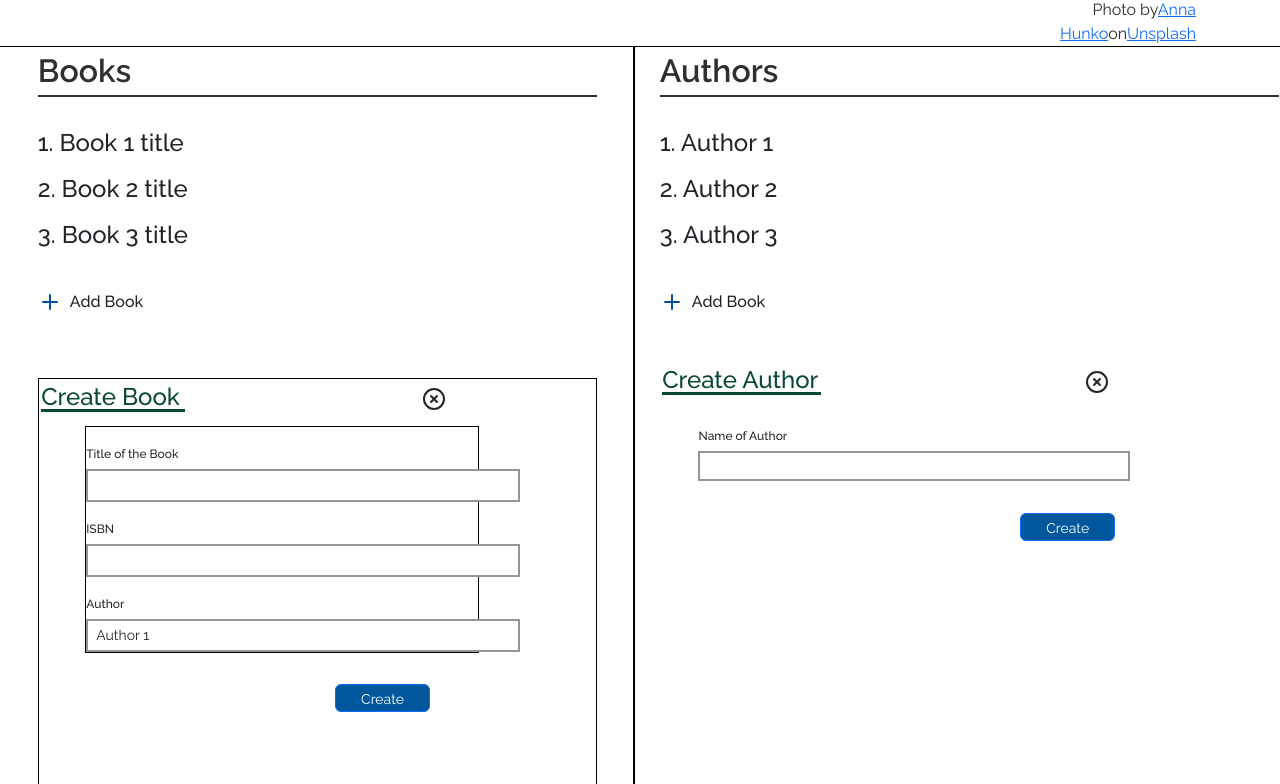
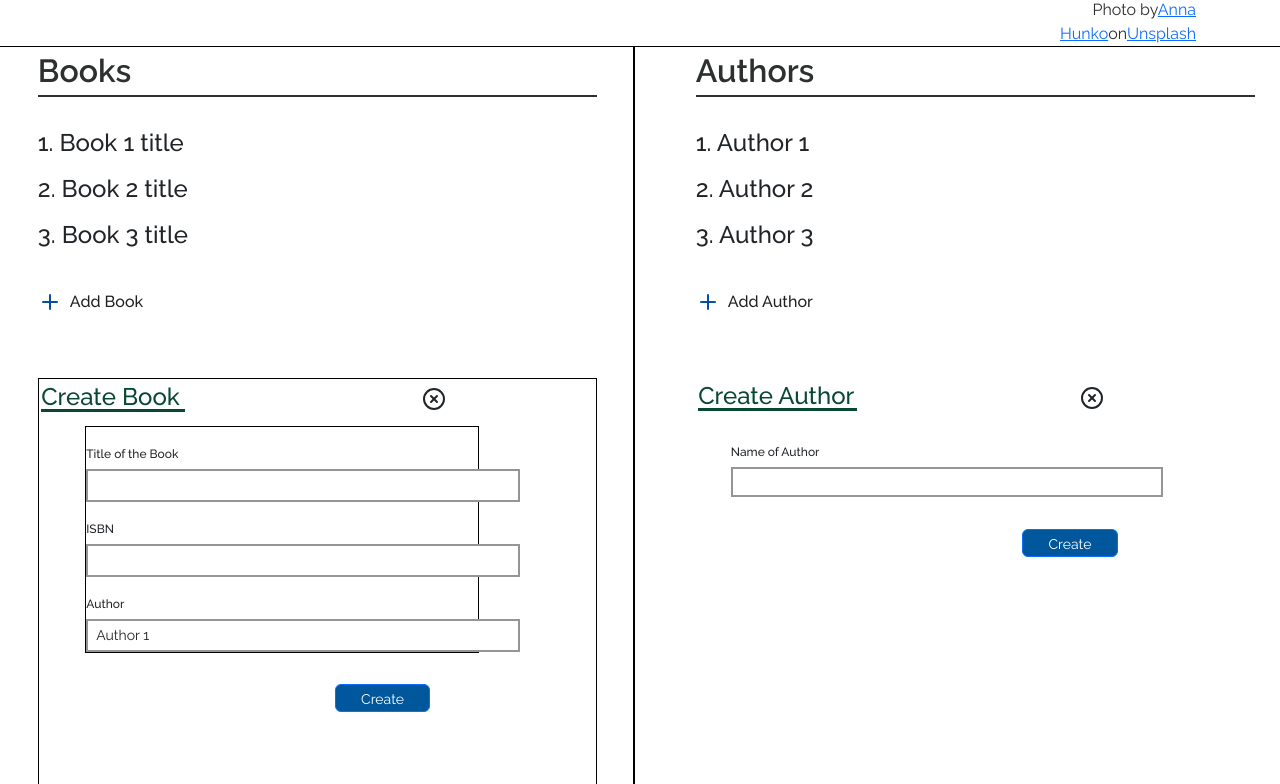
Before and after one commit to IsuruVihan/library_app_reactors, a React (Create React App) app: page / in a window 1280 px wide. Shown: the part 516-1300 px from the top of the page. Built offline with nearby package versions, Linux system fonts and the light colour scheme.

Commit message:
Re-arranged Authors.tsx with Containers, Rows, and Columns

```diff
--- a/src/components/Authors/Authors.tsx
+++ b/src/components/Authors/Authors.tsx
@@ -1,14 +1,20 @@
 import React, {FC} from 'react';
-import {Row, Col} from "react-bootstrap";
+import {Row, Col, Container} from "react-bootstrap";
 import '../../assets/styles/partials/Authors.scss';
 import AddAuthorForm from "./AddAuthorForm";
 import { Plus, Trash2, Edit } from 'react-feather';
 
 const Authors: FC = () => {
     return(
-        <Col className="Authors">
+        <Container fluid>
+            <Row className="Authors">
+                <Col xs={12}>
                     <p className="title">Authors</p>
-            {/*<span className="no-authors"><i>No authors listed here</i></span>*/}
+                </Col>
+                {/*<Col xs={12}>*/}
+                {/*    <p className="no-authors"><i>No authors listed here</i></p>*/}
+                {/*</Col>*/}
+                <Col xs={12}>
                     <ul className="author-list px-0">
                         <li>
                             <Row>
@@ -32,16 +38,57 @@ const Authors: FC = () => {
                             </Row>
                         </li>
                     </ul>
+                </Col>
+                <Col xs={12}>
                     <p className="add-author pt-3">
                         <Plus color="#034fa5" className="plus" />
                         <span className="add-author-text">
-                    Add Book
+                            Add Author
                         </span>
                     </p>
-            <div>
+                </Col>
+                <Col xs={12}>
                     <AddAuthorForm />
-            </div>
                 </Col>
+            </Row>
+
+            {/*<Col className="Authors">*/}
+            {/*    <p className="title">Authors</p>*/}
+            {/*    /!*<span className="no-authors"><i>No authors listed here</i></span>*!/*/}
+            {/*    <ul className="author-list px-0">*/}
+            {/*        <li>*/}
+            {/*            <Row>*/}
+            {/*                <Col xs={10}>1. Author 1</Col>*/}
+            {/*                <Col><Edit className="edit-btn" /></Col>*/}
+            {/*                <Col><Trash2 className="delete-btn" /></Col>*/}
+            {/*            </Row>*/}
+            {/*        </li>*/}
+            {/*        <li>*/}
+            {/*            <Row>*/}
+            {/*                <Col xs={10}>2. Author 2</Col>*/}
+            {/*                <Col><Edit className="edit-btn" /></Col>*/}
+            {/*                <Col><Trash2 className="delete-btn" /></Col>*/}
+            {/*            </Row>*/}
+            {/*        </li>*/}
+            {/*        <li>*/}
+            {/*            <Row>*/}
+            {/*                <Col xs={10}>3. Author 3</Col>*/}
+            {/*                <Col><Edit className="edit-btn" /></Col>*/}
+            {/*                <Col><Trash2 className="delete-btn" /></Col>*/}
+            {/*            </Row>*/}
+            {/*        </li>*/}
+            {/*    </ul>*/}
+            {/*    <p className="add-author pt-3">*/}
+            {/*        <Plus color="#034fa5" className="plus" />*/}
+            {/*        <span className="add-author-text">*/}
+            {/*            Add Book*/}
+            {/*        </span>*/}
+            {/*    </p>*/}
+            {/*    <div>*/}
+            {/*        <AddAuthorForm />*/}
+            {/*    </div>*/}
+            {/*</Col>*/}
+        </Container>
     );
 }
 
```
Lines whose indentation alone changed are shown as unchanged.
